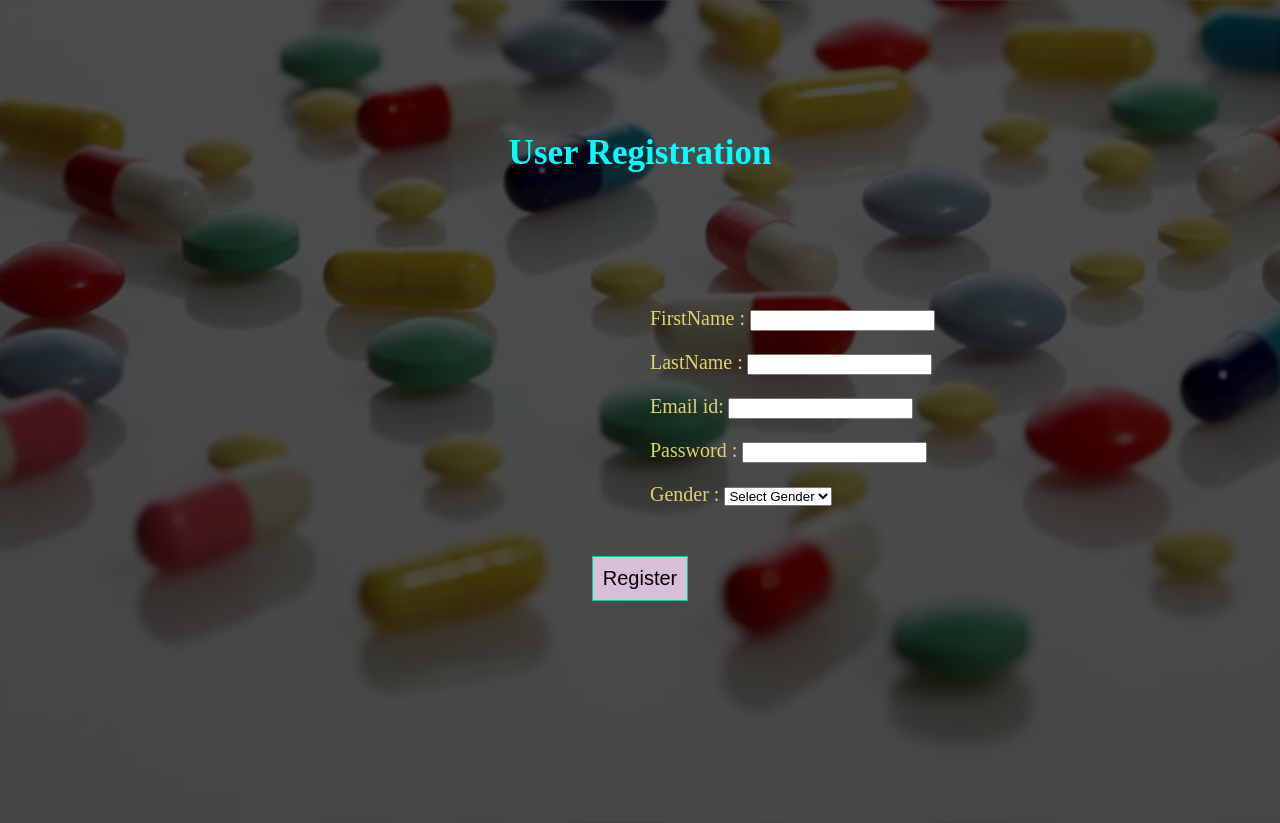
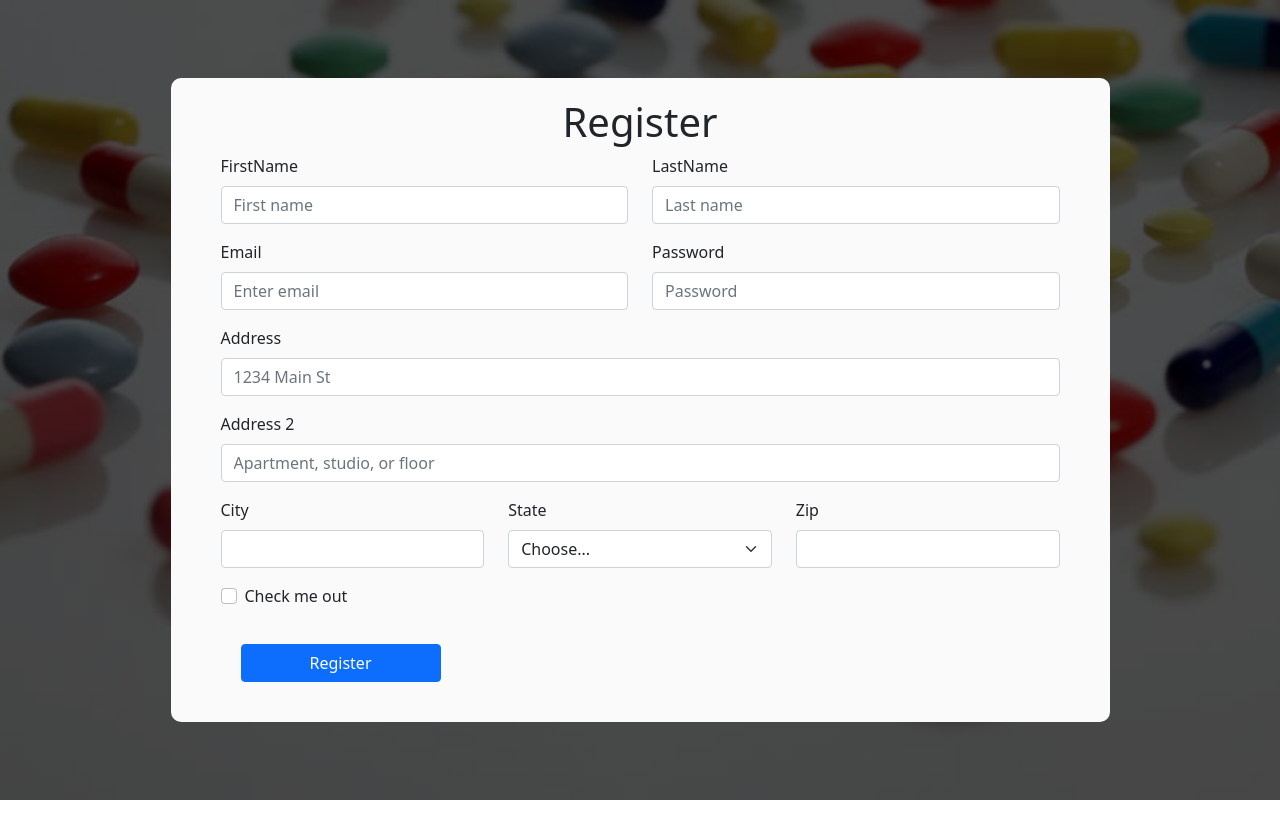
Before and after one commit to Manasha30/Pharmacy_Inventory, a React (Create React App) app in the folder pharmacy-react/: page /Register in a window 1280 px wide. After the commit the page ends 800 px from the top, so only its background shows below. Built offline with nearby package versions, Linux system fonts and the light colour scheme.

Commit message:
Improvised

```diff
--- a/pharmacy-react/public/index.html
+++ b/pharmacy-react/public/index.html
@@ -1,6 +1,7 @@
 <!DOCTYPE html>
 <html lang="en">
   <head>
+    <link href="https://cdn.jsdelivr.net/npm/bootstrap@5.1.3/dist/css/bootstrap.min.css" rel="stylesheet" integrity="sha384-1BmE4kWBq78iYhFldvKuhfTAU6auU8tT94WrHftjDbrCEXSU1oBoqyl2QvZ6jIW3" crossorigin="anonymous">
     <meta charset="utf-8" />
     <link rel="icon" href="%PUBLIC_URL%/favicon.ico" />
     <meta name="viewport" content="width=device-width, initial-scale=1" />
@@ -27,6 +28,8 @@
     <title>React App</title>
   </head>
   <body>
+    <script src="https://cdn.jsdelivr.net/npm/@popperjs/core@2.10.2/dist/umd/popper.min.js" integrity="sha384-7+zCNj/IqJ95wo16oMtfsKbZ9ccEh31eOz1HGyDuCQ6wgnyJNSYdrPa03rtR1zdB" crossorigin="anonymous"></script>
+<script src="https://cdn.jsdelivr.net/npm/bootstrap@5.1.3/dist/js/bootstrap.min.js" integrity="sha384-QJHtvGhmr9XOIpI6YVutG+2QOK9T+ZnN4kzFN1RtK3zEFEIsxhlmWl5/YESvpZ13" crossorigin="anonymous"></script>
     <noscript>You need to enable JavaScript to run this app.</noscript>
     <div id="root"></div>
     <!--
--- a/pharmacy-react/src/App.js
+++ b/pharmacy-react/src/App.js
@@ -1,5 +1,6 @@
 import React, {Component} from 'react';
 import './App.css';
+import '../node_modules/bootstrap/dist/css/bootstrap.min.css';
 import Homepage from './Homepage';
 import Register from './Register';
 import StockEventsTable from './components/StockEventsTable';
@@ -7,7 +8,6 @@ import axios from 'axios';
 import AddStockEvent from './components/AddStockEvent';
 import AddProduct from './components/AddProduct';
 import Login from './Login';
-import ReactTable from './ReactTable';
 
 import { BrowserRouter as Router, Route, Routes } from 'react-router-dom';
 function App() {
@@ -21,7 +21,6 @@ function App() {
       <Route exact path='/stockevents' element={<StockEventsTable/>}></Route>
       <Route exact path='/Register' element={< Register/>}></Route>
       <Route exact path='/Login' element={<Login/>}></Route>
-      <Route exact path='/ReactTable' element={<ReactTable/>}></Route>
 </Routes>
 </Router>
   );
--- a/pharmacy-react/src/CSS/homepage.css
+++ b/pharmacy-react/src/CSS/homepage.css
@@ -1,127 +1,124 @@
+@media all and (min-width: 480px) {
+  .Login {
+    padding: 60px 0;
+  }
 
-body {
-  background-image:linear-gradient(rgba(0,0,0,0.7),rgba(0,0,0,0.7)), url("medicine_pills.jpg");
+  .Login form {
+    margin: 0 auto;
+    max-width: 320px;
+  }
+}
 
+.homepage {
+   background-image: linear-gradient(rgba(0, 0, 0, 0.7), rgba(0, 0, 0, 0.7)),
+    url("medicine_pills.jpg");
 
   background-size: cover;
+  background-position: center;
+  /* centre children using flexbox */
+  display: flex;
+  flex-direction: column;
+  justify-content: center;
+  align-items: center;
+  width: 100%;
 
-    width:100%;
+  /* set the height and width of the homepage */
   height: 100vh;
-    background-position: center;
+  width: 100vw;
+}
 
-}
-h1{
-  text-align: center;
-  color:white;
-  padding: 110px;
-
+.form{
+  background-color: #fafafa;
+  padding: 20px 50px;
+  border-radius: 10px;
 
 }
 
-.two{
+h1 {
   text-align: center;
-  color:aqua;
-  font-family: 'Times New Roman', Times, serif;
-  font-size: 20px;
-  margin: 50px 0;
-  padding-left: 650px;
+}
 
+.button-container{
+  display: flex;
+  justify-content: center;
+  align-items: center;
+}
 
-}
-.three{
+button {
+  width: 200px;
+  padding: 15px 0;
   text-align: center;
-  color:aqua;
-  font-family: 'Times New Roman', Times, serif;
-  font-size: 20px;
-  margin: 50px 0;
-  padding-left: 650px;
-
-}
-.four{
-  text-align: center;
-  color:aqua;
-  font-family: 'Times New Roman', Times, serif;
-  font-size: 20px;
-  margin: 50px 0;
-  padding-left: 650px;
+  margin: 20px;
+  border-radius: 25px;
+  font-weight: bold;
+  border: 2px solid #e2d170;
+  background: transparent;
+  color: white;
+  cursor: pointer;
+  position: relative;
+  overflow: hidden;
 }
 
 
 
-button{
-  width:200px;
-    padding:15px 0;
-    text-align: center;
-    margin: 20px;
-    border-radius: 50px;
-    font-weight: bold;
-    border: 2px solid #e2d170;
-    background: transparent;
-    color: white;
-    cursor:pointer;
-    position: relative;
-    overflow: hidden;
 
-}
-
-span{
+span {
   background: #e2d170;
   height: 100%;
-  width:0;
+  width: 0;
   border-radius: 25px;
   position: absolute;
-  left:0;
-  bottom:0;
-  z-index:-1;
-  transition:0.5s;
+  left: 0;
+  bottom: 0;
+  z-index: -1;
+  transition: 0.5s;
   text-align: center;
-
-}
-a{
-  text-align: center;
-  padding-left: 150px;
-  padding-right: 100px;
-
 }
 
 button:hover span{
   width: 100%;
 
 }
-button:hover{
-  border:none;
+
+button:hover {
+  color: white;
+  border: 2px transparent;
+}
+
+a {
+  z-index: 10;
+  text-align: center;
 }
 
 
 
-
-h1.solid{
+h1.solid {
   border-radius: 4px;
   font-size: 50px;
   padding: 15px;
   margin: 5px;
   text-align: center;
-color:rgba(255, 255, 0, 0.74);
-padding-top: 100px;
+  font-family: "Gill Sans", "Gill Sans MT", Calibri, "Trebuchet MS", sans-serif;
+  color: rgba(255, 255, 0, 0.74);
 }
 
-h1.one{
-  color:orange;
+h1.one {
+  color: orange;
   font-size: 50px;
-  font-family: 'Times New Roman', Times, serif;
+  font-family: "Times New Roman", Times, serif;
 }
 
-.div{
+.div {
   text-align: center;
   margin: 20px 0;
-  background-color:red;
-  width:35px;
-  border:15px solid red;
-  padding:70px;
- margin:20px;
+  background-color: red;
+  width: 35px;
+  border: 15px solid red;
+  padding: 70px;
+  margin: 20px;
 }
 
-input[type="submit"] {
+/* input[type="submit"] {
   margin-top: 50px;
   cursor: pointer;
   font-size: 20px;
@@ -130,71 +127,56 @@ input[type="submit"] {
   color:black;
   padding: 10px 10px;
 
-}
+} */
 
-.static{
-  color:cyan;
+.static {
+  color: cyan;
   text-align: center;
-  font-family: 'Times New Roman', Times, serif;
+  font-family: "Times New Roman", Times, serif;
   font-size: 35px;
 }
 
-.a1{
+.a1 {
   text-align: center;
-  color:#e2d170;
-  font-family: 'Times New Roman', Times, serif;
-  font-size: 20px;
-  margin: 50px 0;
-  padding-left: 650px;
-
-}
-.b1{
-  text-align: center;
-  color:#e2d170;
-  font-family: 'Times New Roman', Times, serif;
+  color: #e2d170;
+  font-family: "Times New Roman", Times, serif;
   font-size: 20px;
   margin: 50px 0;
   padding-left: 650px;
 }
-.c1{
+.b1 {
   text-align: center;
-  color:#e2d170;
-  font-family: 'Times New Roman', Times, serif;
-  font-size: 20px;
-  margin: 50px 0;
-  padding-left: 650px;;
-  font-family: 'Times New Roman', Times, serif;
+  color: #e2d170;
+  font-family: "Times New Roman", Times, serif;
   font-size: 20px;
   margin: 50px 0;
   padding-left: 650px;
 }
-.d1{
+.c1 {
   text-align: center;
-  color:#e2d170;
-  font-family: 'Times New Roman', Times, serif;
+  color: #e2d170;
+  font-family: "Times New Roman", Times, serif;
+  font-size: 20px;
+  margin: 50px 0;
+  padding-left: 650px;
+  font-family: "Times New Roman", Times, serif;
   font-size: 20px;
   margin: 50px 0;
   padding-left: 650px;
 }
-.e1{
+.d1 {
   text-align: center;
-  color:#e2d170;
-  font-family: 'Times New Roman', Times, serif;
+  color: #e2d170;
+  font-family: "Times New Roman", Times, serif;
   font-size: 20px;
   margin: 50px 0;
   padding-left: 650px;
 }
-table,th,td{
-  border:1px solid rgba(30, 184, 255, 0.705);
-  border-collapse:collapse;
-  width:400px;
-  height:1px;
-  color: rgb(255, 192, 239);
+.e1 {
+  text-align: center;
+  color: #e2d170;
+  font-family: "Times New Roman", Times, serif;
+  font-size: 20px;
+  margin: 50px 0;
+  padding-left: 650px;
 }
-th{
-  text-align: left;
-  color: rgb(0, 255, 242);
-}
-th,td{
-  padding: 10px;
-}
--- a/pharmacy-react/src/Homepage.jsx
+++ b/pharmacy-react/src/Homepage.jsx
@@ -5,13 +5,15 @@ class Homepage extends Component {
     render() {
                 return (
 
-                    <div>
-                      <h1 class='solid'>Pharmacy Inventory</h1>
-                        <center><a href="/Login"><button type="button"><span></span>LOGIN</button> </a></center>
-                        <center><a href="/Register"><button type="button"><span></span>REGISTER</button> </a></center>
+                    <div className ="homepage">
 
+                      <h1 className='solid'>Pharmacy Inventory</h1>
+                      <div class="button-container">
+                        <a href="/Login"><button type="button"><span></span>LOGIN</button> </a>
+                        <a href="/Register"><button type="button"><span></span>REGISTER</button> </a>
+                        </div>
+                    </div>
 
-                    </div>
                         );
             }
         }
--- a/pharmacy-react/src/Login.jsx
+++ b/pharmacy-react/src/Login.jsx
@@ -1,21 +1,42 @@
-import React, { Component } from 'react'
-import "./CSS/homepage.css"
-class Login extends Component {
-    state = {  }
-    render() {
-        return (<div>
-            <form onSubmit={this.handleSubmit}>
-                            <h1 class="one">Login</h1>
-                            <label class='two'>Name :</label> <input type="text" value={this.state.firstName} onChange={this.firsthandler} /><br />
-                            <br></br>
-                            <label class='three'>Email id:</label> <input type="text" value={this.state.Emaild} onChange = {this.Emailidhandler} /><br />
-                            <br></br>
-                           <label class='four'> Password :</label> <input type="password" value={this.state.password} onChange={this.passwordhandler} /><br />
-                            <br></br>
-                           <center><input name="submit" type="submit"  value="Login" /></center>
-                        </form>
-        </div>);
-    }
+import React, { Component, useEffect, useState } from "react";
+
+import Form from "react-bootstrap/Form";
+import Button from "react-bootstrap/Button";
+import "./CSS/homepage.css";
+
+export default function Login() {
+  const [email, setEmail] = useState("");
+  const [password, setPassword] = useState("");
+
+  function validateForm() {
+    return email.length > 0 && password.length > 0;
+  }
+
+  function handleSubmit(event) {
+    event.preventDefault();
+  }
+
+  return (
+    <div className="homepage">
+    <Form className="form">
+        <h1>Login</h1>
+    <Form.Group className="mb-3" controlId="formBasicEmail">
+      <Form.Label classname="text">Email address</Form.Label>
+      <Form.Control type="email" placeholder="Enter email" />
+    </Form.Group>
+
+    <Form.Group className="mb-3" controlId="formBasicPassword">
+      <Form.Label classname="text">Password</Form.Label>
+      <Form.Control type="password" placeholder="Password" />
+    </Form.Group>
+    <Form.Group className="mb-3" controlId="formBasicCheckbox">
+      <Form.Check type="checkbox" label="Check me out" className="checkbox"/>
+    </Form.Group>
+    <Button variant="primary" type="submit">
+      Login
+    </Button>
+  </Form>
+
+</div>
+  );
 }
-
-export default Login;
--- a/pharmacy-react/src/Register.jsx
+++ b/pharmacy-react/src/Register.jsx
@@ -1,73 +1,119 @@
-import React, { Component } from 'react'
-class Register extends Component {
-    state = {  }
-    render() {
-         this.state = {
-        firstName: "",
-        lastName: "",
-        password: "",
-        gender: "",
+import React, { Component, useEffect, useState } from "react";
+import Form from "react-bootstrap/Form";
+import Button from "react-bootstrap/Button";
+import "./CSS/homepage.css";
+import Row from "react-bootstrap/Row";
+import Col from "react-bootstrap/Col";
 
+export default function Register() {
+  const [email, setEmail] = useState("");
+  const [password, setPassword] = useState("");
 
-    }
-    this.handleSubmit=this.handleSubmit.bind(this)
+  function handleSubmit(event) {
+    event.preventDefault();
+  }
+
+  return (
+    <div className="homepage">
+      <Form className="form">
+        <h1>Register</h1>
+        <Row className="mb-3">
+          <Form.Group as={Col} controlId="formGridEmail">
+            <Form.Label>FirstName</Form.Label>
+            <Form.Control placeholder="First name" />
+          </Form.Group>
+
+          <Form.Group as={Col} controlId="formGridPassword">
+            <Form.Label>LastName</Form.Label>
+            <Form.Control placeholder="Last name" />
+          </Form.Group>
+        </Row>
+
+        <Row className="mb-3">
+          <Form.Group as={Col} controlId="formGridEmail">
+            <Form.Label>Email</Form.Label>
+            <Form.Control type="email" placeholder="Enter email" />
+          </Form.Group>
+
+          <Form.Group as={Col} controlId="formGridPassword">
+            <Form.Label>Password</Form.Label>
+            <Form.Control type="password" placeholder="Password" />
+          </Form.Group>
+        </Row>
+
+        <Form.Group className="mb-3" controlId="formGridAddress1">
+          <Form.Label>Address</Form.Label>
+          <Form.Control placeholder="1234 Main St" />
+        </Form.Group>
+
+        <Form.Group className="mb-3" controlId="formGridAddress2">
+          <Form.Label>Address 2</Form.Label>
+          <Form.Control placeholder="Apartment, studio, or floor" />
+        </Form.Group>
+
+        <Row className="mb-3">
+          <Form.Group as={Col} controlId="formGridCity">
+            <Form.Label>City</Form.Label>
+            <Form.Control />
+          </Form.Group>
+
+          <Form.Group as={Col} controlId="formGridState">
+            <Form.Label>State</Form.Label>
+            <Form.Select defaultValue="Choose...">
+              <option>Choose...</option>
+              <option>Andhra Pradesh</option>
+              <option>Andaman and Nicobar Islands</option>
+              <option>Arunachal Pradesh</option>
+              <option>Assam</option>
+              <option>Bihar</option>
+              <option>Chandigarh</option>
+              <option>Chhattisgarh</option>
+              <option>Dadar and Nagar Haveli</option>
+              <option>Daman and Diu</option>
+              <option>Delhi</option>
+              <option>Lakshadweep</option>
+              <option>Puducherry</option>
+              <option>Goa</option>
+              <option>Gujarat</option>
+              <option>Haryana</option>
+              <option>Himachal Pradesh</option>
+              <option>Jammu and Kashmir</option>
+              <option>Jharkhand</option>
+              <option>Karnataka</option>
+              <option>Kerala</option>
+              <option>Madhya Pradesh</option>
+              <option>Maharashtra</option>
+              <option>Manipur</option>
+              <option>Meghalaya</option>
+              <option>Mizoram</option>
+              <option>Nagaland</option>
+              <option>Odisha</option>
+              <option>Punjab</option>
+              <option>Rajasthan</option>
+              <option>Sikkim</option>
+              <option>Tamil Nadu</option>
+              <option>Telangana</option>
+              <option>Tripura</option>
+              <option>Uttar Pradesh</option>
+              <option>Uttarakhand</option>
+              <option>West Bengal</option>
+            </Form.Select>
+          </Form.Group>
+
+          <Form.Group as={Col} controlId="formGridZip">
+            <Form.Label>Zip</Form.Label>
+            <Form.Control />
+          </Form.Group>
+        </Row>
+
+        <Form.Group className="mb-3" id="formGridCheckbox">
+          <Form.Check type="checkbox" label="Check me out" />
+        </Form.Group>
+
+        <Button variant="primary" type="submit">
+          Register
+        </Button>
+      </Form>
+    </div>
+  );
 }
-
-firsthandler = (event) => {
-    this.setState({
-        firstName: event.target.value
-    })
-}
-lasthandler = (event) => {
-    this.setState({
-        lastName: event.target.value
-    })
-}
-passwordhandler = (event) => {
-    this.setState({
-        password: event.target.value
-    })
-}
-
-genderhandler = (event) => {
-    this.setState({
-        gender: event.target.value
-    })
-}
-
-handleSubmit = (event) => {
-    alert(`${this.state.firstName} ${this.state.lastName}  Registered Successfully !!!!`)
-    console.log(this.state);
-    this.setState({
-        firstName: "",
-        lastName: "",
-        password: '',
-        gender: "",
-    })
- event.preventDefault()
-
-}
-render(){
-        return (<div>
-            <form onSubmit={this.handleSubmit}>
-                            <h1 class="static">User Registration</h1>
-                            <label class="a1">FirstName :</label> <input type="text" value={this.state.firstName} onChange={this.firsthandler} /><br />
-                            <br></br>
-                            <label class="b1">LastName :</label> <input type="text" value={this.state.lastName} onChange={this.lasthandler} /><br />
-                            <br></br>
-                            <label class="c1">Email id:</label> <input type="text" value={this.state.Emaild} onChange = {this.Emailidhandler} /><br />
-                            <br></br>
-                           <label class ="d1"> Password :</label> <input type="password" value={this.state.password} onChange={this.passwordhandler} /><br />
-                            <br></br>
-                           <label class="e1">Gender : </label><select onChange={this.genderhandler} defaultValue="Select Gender">
-                                <option defaultValue>Select Gender</option>
-                                <option value="male">Male</option>
-                                <option value="female">Female</option>
-                            </select><br />
-                            <center><input type="submit" value="Register" /></center>
-                        </form>
-        </div>);
-    }
-}
-
-export default Register;
--- a/pharmacy-react/src/index.css
+++ b/pharmacy-react/src/index.css
@@ -5,6 +5,9 @@ body {
     sans-serif;
   -webkit-font-smoothing: antialiased;
   -moz-osx-font-smoothing: grayscale;
+
+  width: 100vw;
+  height: 100vh;
 }
 
 code {
```
Also changed, not shown: pharmacy-react/src/ReactTable.jsx (deleted, +0 -32 lines). Lines whose indentation alone changed are shown as unchanged.
